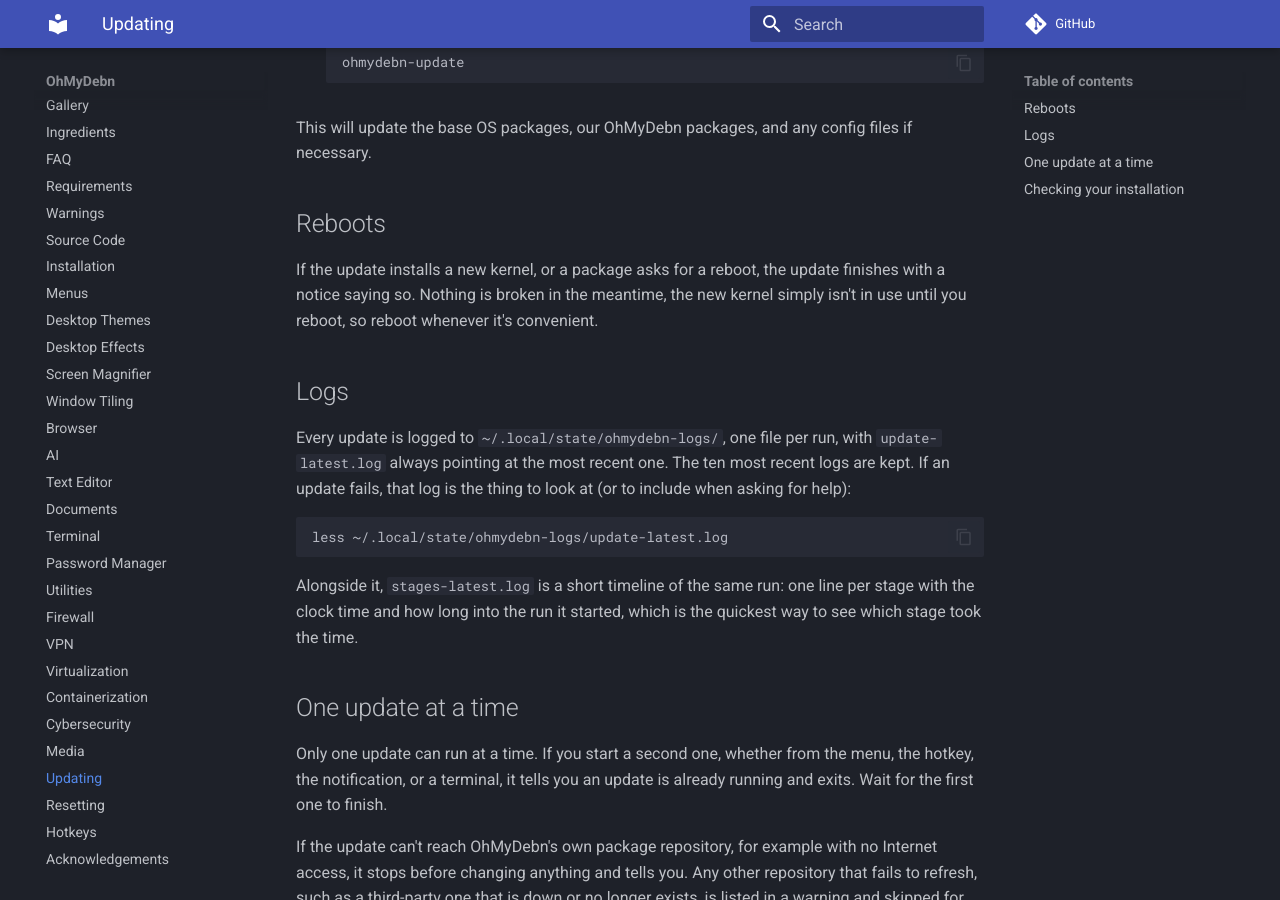
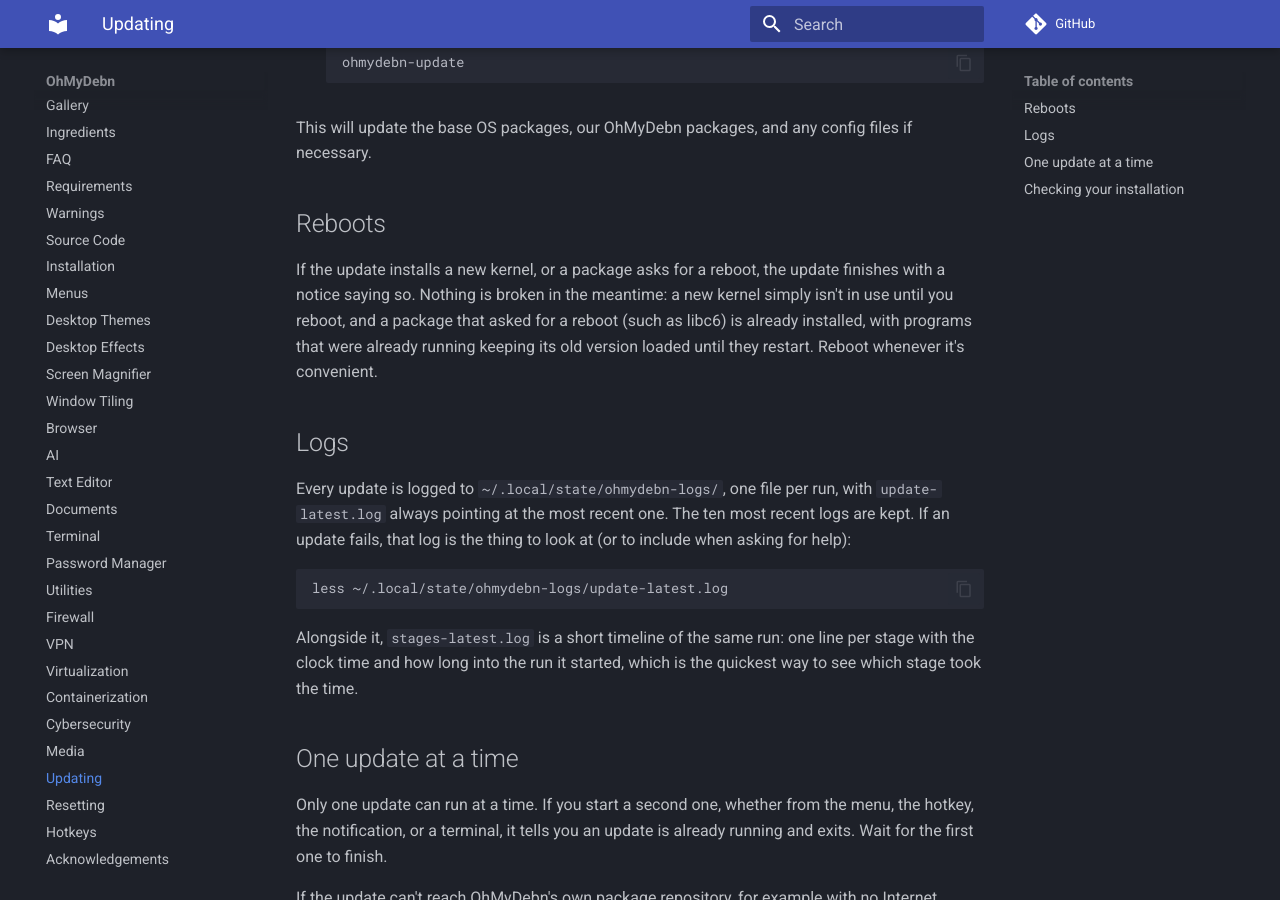
Before and after one commit to dougburks/ohmydebn-docs, an MkDocs documentation site: the page built from docs/updating.md, in a window 1280 px wide and 900 px high, scrolled down 489 px. Built offline with MkDocs 1.6.1 and Material for MkDocs 9.7.7, drawn with Linux system fonts in a browser that asks for light colours; comment, search, counter and statistics services are not loaded.

Commit message:
Explain the package case in the reboot notice docs

```diff
--- a/docs/updating.md
+++ b/docs/updating.md
@@ -17,7 +17,7 @@
 
 ## Reboots
 
-If the update installs a new kernel, or a package asks for a reboot, the update finishes with a notice saying so. Nothing is broken in the meantime, the new kernel simply isn't in use until you reboot, so reboot whenever it's convenient.
+If the update installs a new kernel, or a package asks for a reboot, the update finishes with a notice saying so. Nothing is broken in the meantime: a new kernel simply isn't in use until you reboot, and a package that asked for a reboot (such as libc6) is already installed, with programs that were already running keeping its old version loaded until they restart. Reboot whenever it's convenient.
 
 ## Logs
 
```
